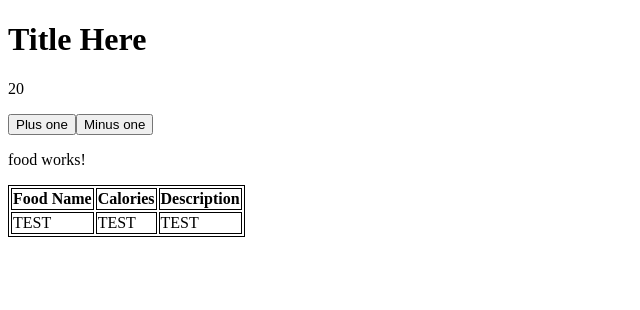
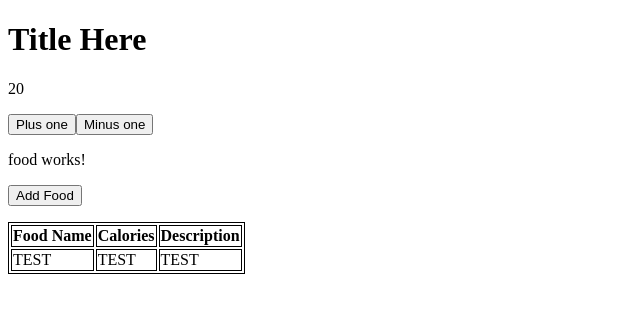
Before and after one commit to AdamMirza/FoodTracker, an Angular app in the folder my-app/: page / in a window 1280 px wide. Shown: the top 310 px of the page, without its empty margins (0-640 px from the left). Built offline with nearby package versions, Linux system fonts and the light colour scheme.

Commit message:
I added a bunch of little things (changed them into comments so as not to mess up how it compiles).

```diff
--- a/my-app/package.json
+++ b/my-app/package.json
@@ -21,6 +21,7 @@
     "@angular/router": "~8.2.14",
     "rxjs": "~6.4.0",
     "tslib": "^1.10.0",
+    "typescript-collections": "^1.3.3",
     "zone.js": "~0.9.1"
   },
   "devDependencies": {
--- a/my-app/src/app/food/food.component.html
+++ b/my-app/src/app/food/food.component.html
@@ -1,4 +1,12 @@
 <p>food works!</p>
+
+<button>Add Food</button>
+<p></p>
+
+<!--
+    <p>{{count}}</p>
+    <button (click)="plusOne()">Plus one</button>
+-->
 
 <table>
     <tr>
```
Also changed, not shown: my-app/src/app/food/food.component.ts (+20 -0 lines), 1 other file (tests, documents, lock files or other folders).
